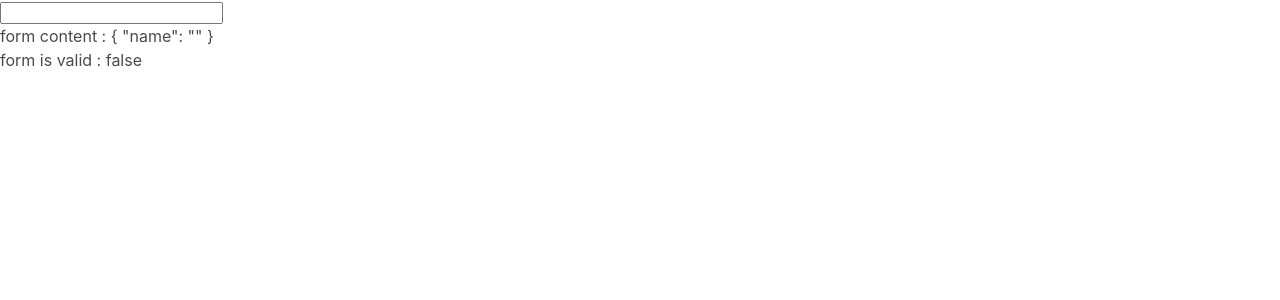
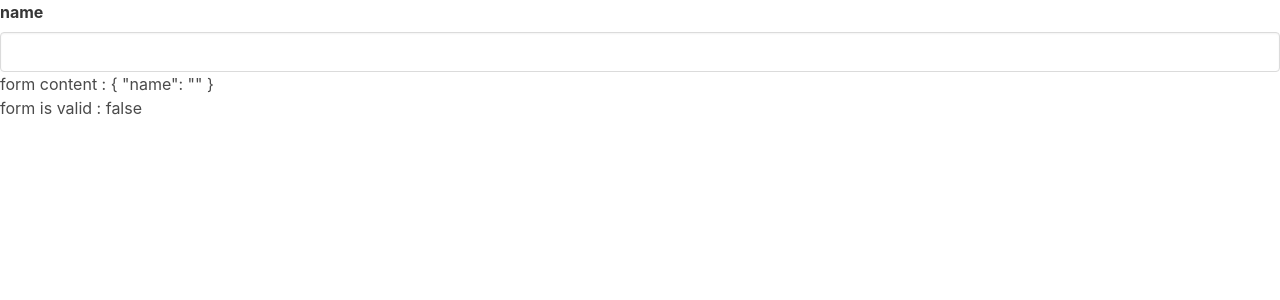
Before and after one commit to MdRiabi/creditProject, an Angular app: page / in a window 1280 px wide. Shown: the top 300 px of the page. Built offline with nearby package versions, Linux system fonts and the light colour scheme.

Commit message:
generating new component and form andmaking same styling

```diff
--- a/src/app/app.module.ts
+++ b/src/app/app.module.ts
@@ -5,11 +5,13 @@ import { BrowserModule } from '@angular/platform-browser';
 import { AppRoutingModule } from './app-routing.module';
 import { AppComponent } from './app.component';
 import { CredtFormComponent } from './credt-form/credt-form.component';
+import { InputComponent } from './input/input.component';
 
 @NgModule({
   declarations: [
     AppComponent,
-    CredtFormComponent
+    CredtFormComponent,
+    InputComponent
   ],
   imports: [
     BrowserModule,
--- a/src/app/credt-form/credt-form.component.html
+++ b/src/app/credt-form/credt-form.component.html
@@ -1,16 +1,5 @@
 <form [formGroup]="cardForm">
-    <input formControlName="name">
-    <ng-container *ngIf="cardForm.controls.name.errors &&
-                         cardForm.controls.name.dirty &&
-                         cardForm.get('name').touched   ">
-        <div *ngIf="cardForm.controls.name.errors.required ">
-            value is required
-        </div>
-        <div *ngIf="cardForm.controls.name.errors.minlength ">
-            value you entred is {{cardForm.get('name').errors.minlength.actualLength}} characters long <br>
-            but it must be at least {{ cardForm.controls.name.errors.minlength.requiredLength }} characters
-        </div>
-    </ng-container>
+    <app-input label="name" [control]="cardForm.controls.name "></app-input>
 </form>
 
 <div>form content : {{cardForm.value | json}}</div>
--- a/src/app/credt-form/credt-form.component.ts
+++ b/src/app/credt-form/credt-form.component.ts
@@ -11,7 +11,10 @@ export class CredtFormComponent implements OnInit {
 cardForm = new FormGroup({
   name: new FormControl('',[
     Validators.required,
-  Validators.minLength(3)])
+  Validators.minLength(3),
+ Validators.maxLength(5),
+ Validators.pattern(/\s/)
+])
 
 });
 
--- /dev/null
+++ b/src/app/input/input.component.html
@@ -0,0 +1,25 @@
+<div class="field">
+    <label class="label"> {{label}} </label>
+    <div class="control">
+        <input class="input"
+        [formControl]="control"
+        [ngClass]="{'is-danger': showError() }"    />
+    </div>
+    <ng-container *ngIf="showError()   ">
+        <div class="help is-danger" *ngIf="control.errors.required ">
+            value is required
+        </div>
+        <div class="help is-danger" *ngIf="control.errors.minlength ">
+            value you entred is {{control.errors.minlength.actualLength}} characters long <br>
+            but it must be at least {{ control.errors.minlength.requiredLength }} characters
+        </div>
+        <div class="help is-danger" *ngIf="control.errors.maxlength ">
+        value you entred is {{control.errors.maxlength.actualLength}} characters long <br>
+        but can't not be longer than {{ control.errors.maxlength.requiredLength }} characters
+    </div>
+    <div class="help is-danger" *ngIf="control.errors.pattern">
+        invalid format
+
+    </div>
+    </ng-container>
+</div>
--- /dev/null
+++ b/src/app/input/input.component.ts
@@ -0,0 +1,22 @@
+import { Component, Input, OnInit } from '@angular/core';
+import { FormControl } from '@angular/forms';
+
+@Component({
+  selector: 'app-input',
+  templateUrl: './input.component.html',
+  styleUrls: ['./input.component.css']
+})
+export class InputComponent implements OnInit {
+@Input() control  = new FormControl ;
+@Input() label: string;
+  constructor() { }
+
+  ngOnInit(): void {
+  }
+
+showError(){
+  const {touched,dirty,errors } = this.control
+  return touched && dirty && errors
+}
+
+}
```
Also changed, not shown: src/app/input/input.component.css (added), 1 other file (tests, documents, lock files or other folders).
